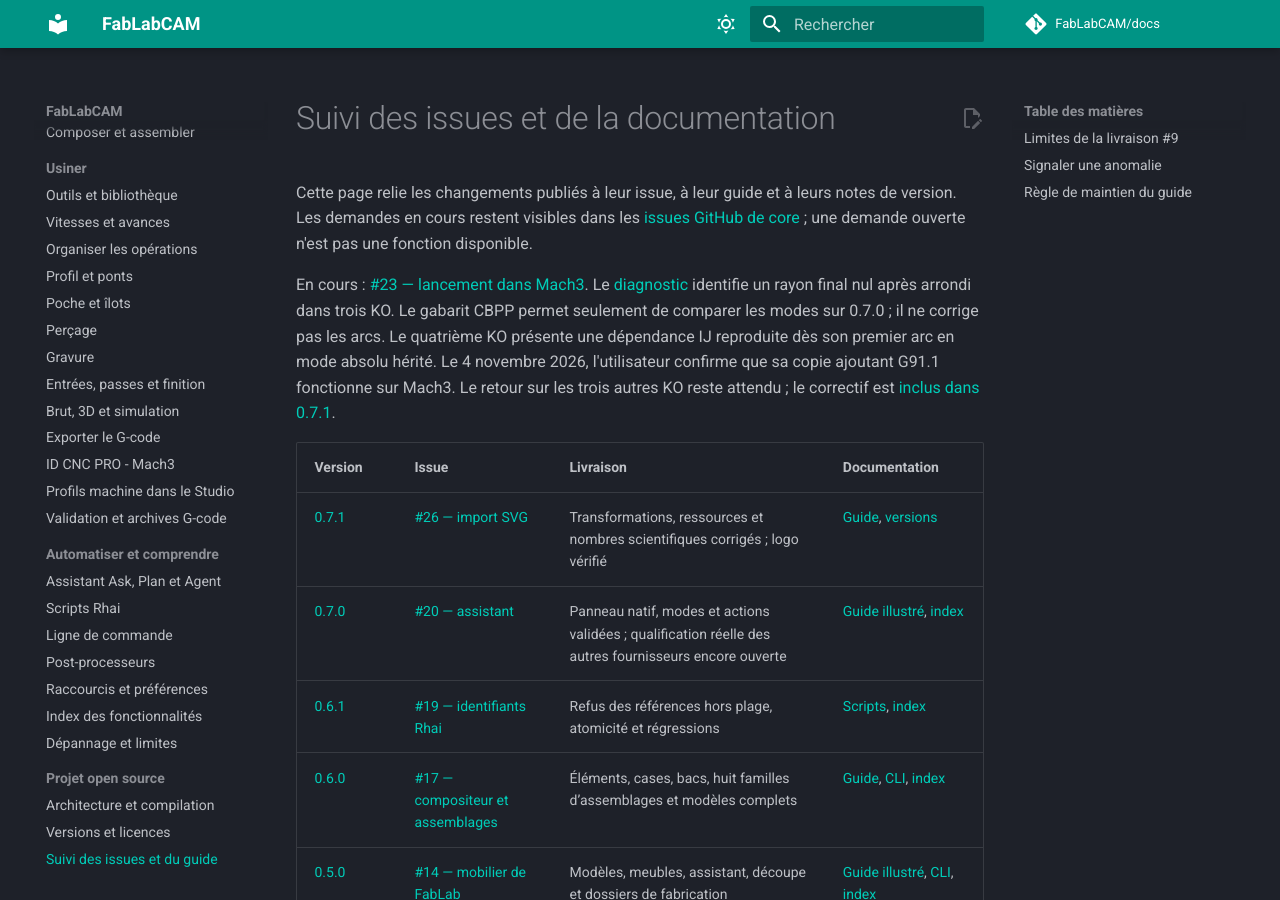
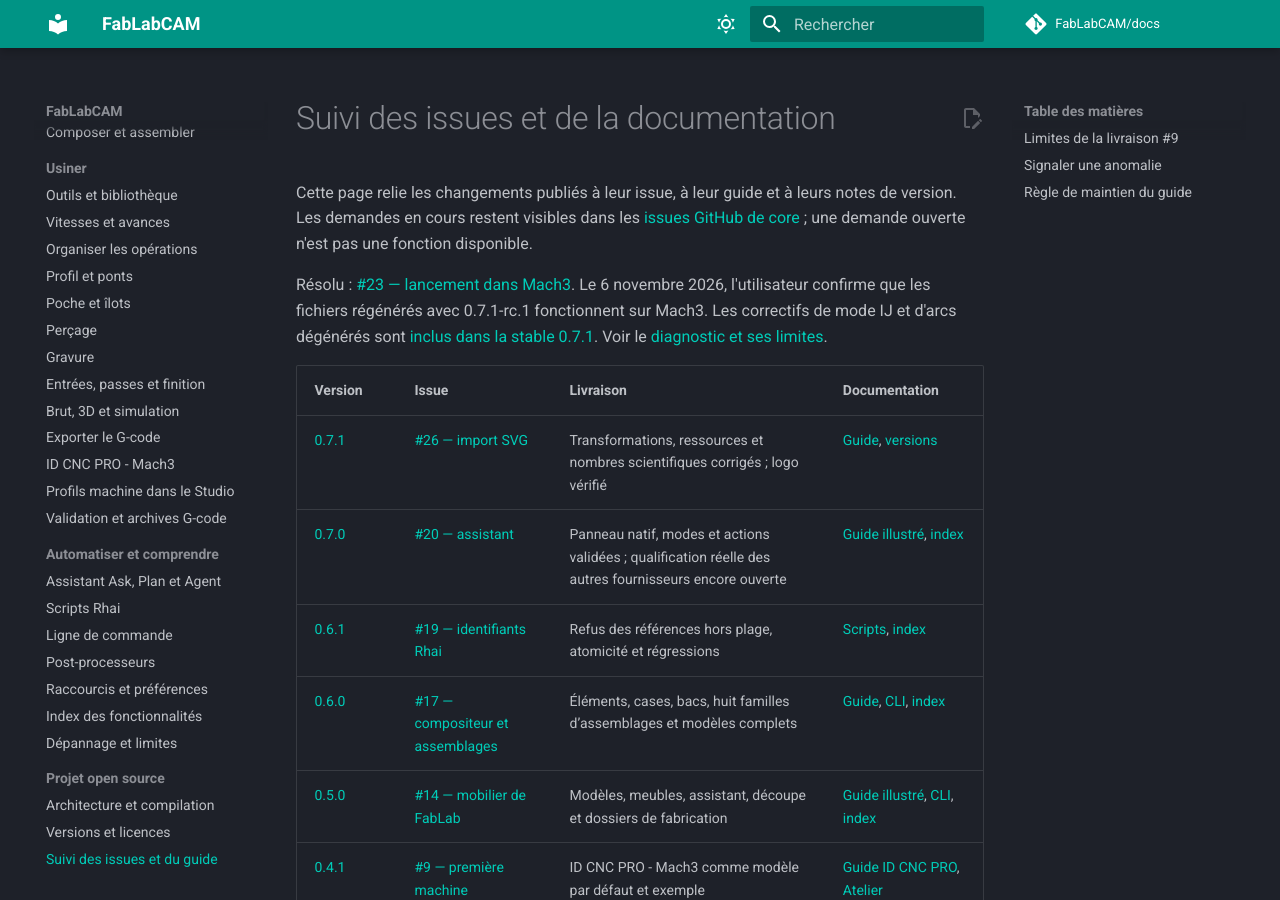
Before and after one commit to FabLabCAM/docs, an MkDocs documentation site: the page built from docs/reference/suivi.md, in a window 1280 px wide and 900 px high. Built offline with MkDocs 1.6.1 and Material for MkDocs 9.7.7, drawn with Linux system fonts in a browser that asks for light colours; comment, search, counter and statistics services are not loaded.

Commit message:
docs: confirm Mach3 exports validated by user (#14)
Co-authored-by: rhinosys <5645423+rhinosys@users.noreply.github.com>

```diff
--- a/docs/reference/suivi.md
+++ b/docs/reference/suivi.md
@@ -5,14 +5,11 @@ notes de version. Les demandes en cours restent visibles dans les
 [issues GitHub de core](https://github.com/FabLabCAM/core/issues) ; une demande
 ouverte n'est pas une fonction disponible.
 
-En cours : [#23 — lancement dans Mach3](https://github.com/FabLabCAM/core/issues/23).
-Le [diagnostic](../guide/gcode.md#mach3-fichier-charge-lancement-bloque) identifie
-un rayon final nul après arrondi dans trois KO. Le gabarit CBPP permet seulement
-de comparer les modes sur 0.7.0 ; il ne corrige pas les arcs. Le quatrième KO
-présente une dépendance IJ reproduite dès son premier arc en mode absolu hérité.
-Le 4 novembre 2026, l'utilisateur confirme que sa copie ajoutant G91.1 fonctionne
-sur Mach3. Le retour sur les trois autres KO reste attendu ; le correctif est
-[inclus dans 0.7.1](https://github.com/FabLabCAM/core/releases/tag/v0.7.1).
+Résolu : [#23 — lancement dans Mach3](https://github.com/FabLabCAM/core/issues/23).
+Le 6 novembre 2026, l'utilisateur confirme que les fichiers régénérés avec
+0.7.1-rc.1 fonctionnent sur Mach3. Les correctifs de mode IJ et d'arcs dégénérés
+sont [inclus dans la stable 0.7.1](https://github.com/FabLabCAM/core/releases/tag/v0.7.1).
+Voir le [diagnostic et ses limites](../guide/gcode.md#mach3-fichier-charge-lancement-bloque).
 
 | Version | Issue | Livraison | Documentation |
 |---|---|---|---|
```
Also changed, not shown: docs/guide/gcode.md (+5 -3 lines), docs/reference/fonctionnalites.md (+7 -0 lines), docs/reference/versions.md (+5 -6 lines).
